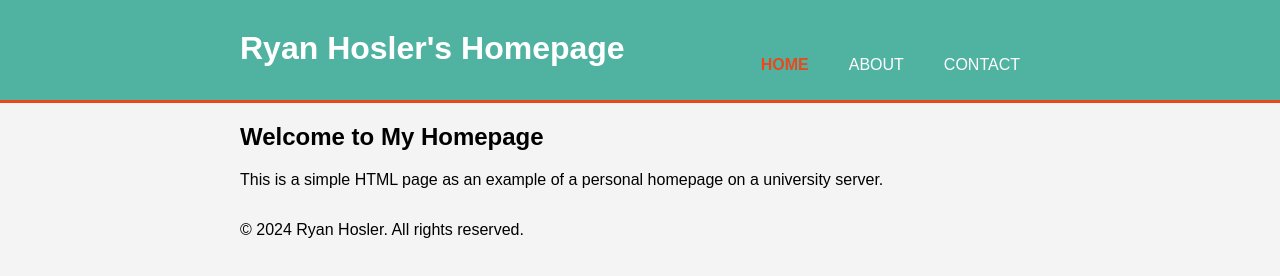
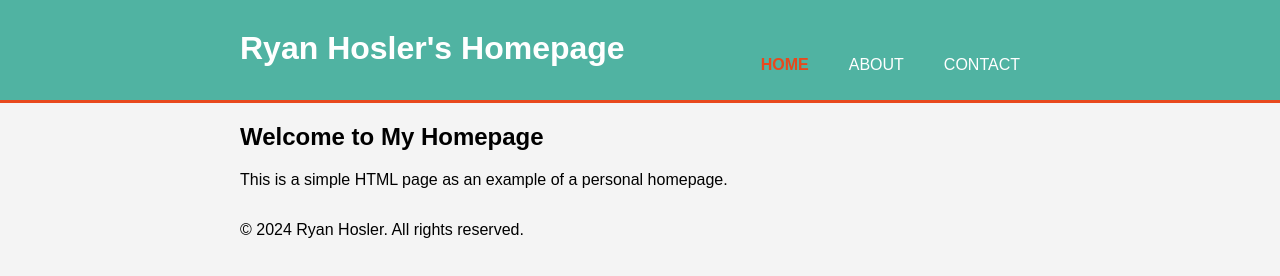
Before and after one commit to rjhosler/website, a plain HTML site: page index.html in a window 1280 px wide. Drawn offline with Linux system fonts and the light colour scheme.

Commit message:
testing minor change.

```diff
--- a/index.html
+++ b/index.html
@@ -79,7 +79,7 @@
     <div class="container">
         <section id="main">
             <h1>Welcome to My Homepage</h1>
-            <p>This is a simple HTML page as an example of a personal homepage on a university server.</p>
+            <p>This is a simple HTML page as an example of a personal homepage.</p>
         </section>
     </div>
 
```
